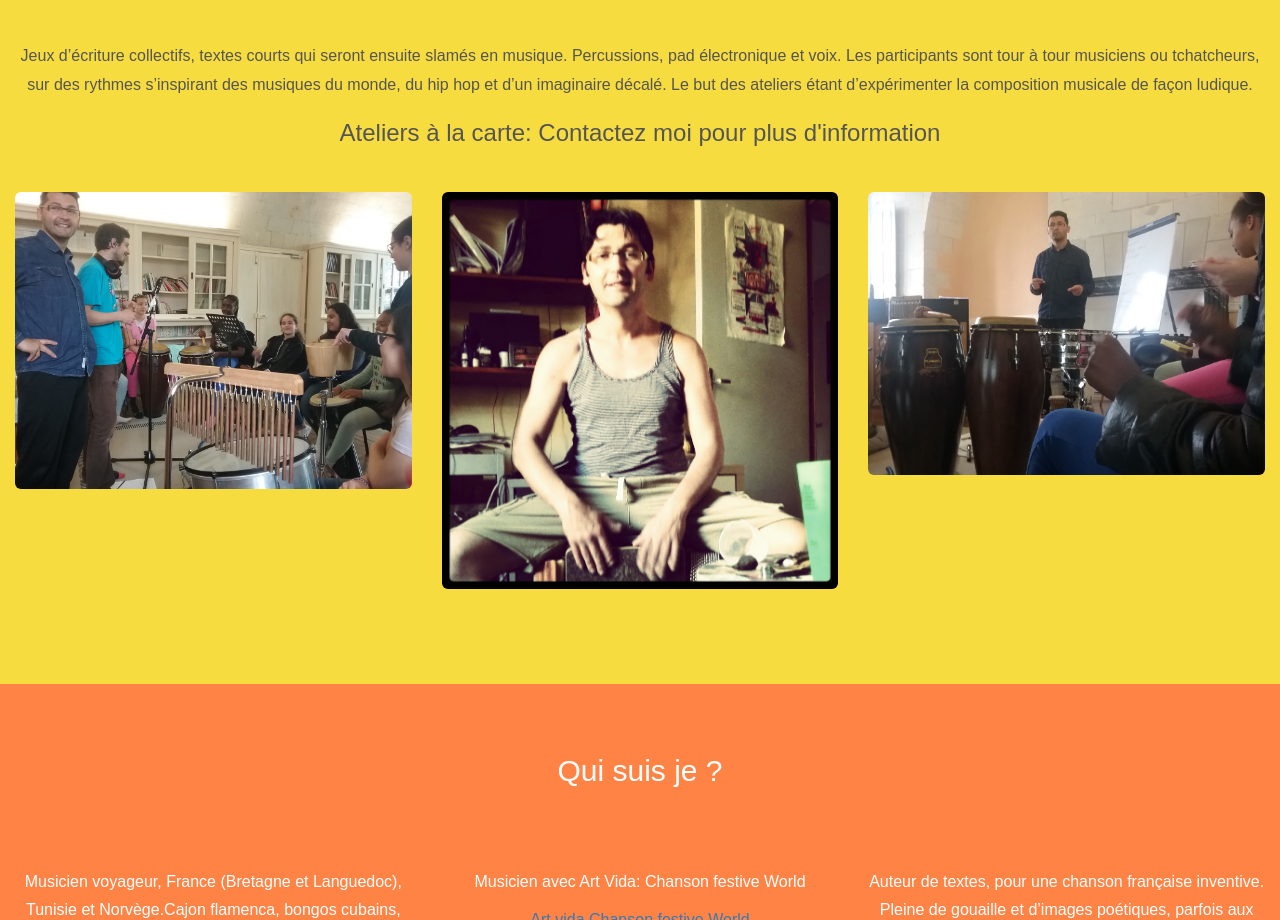
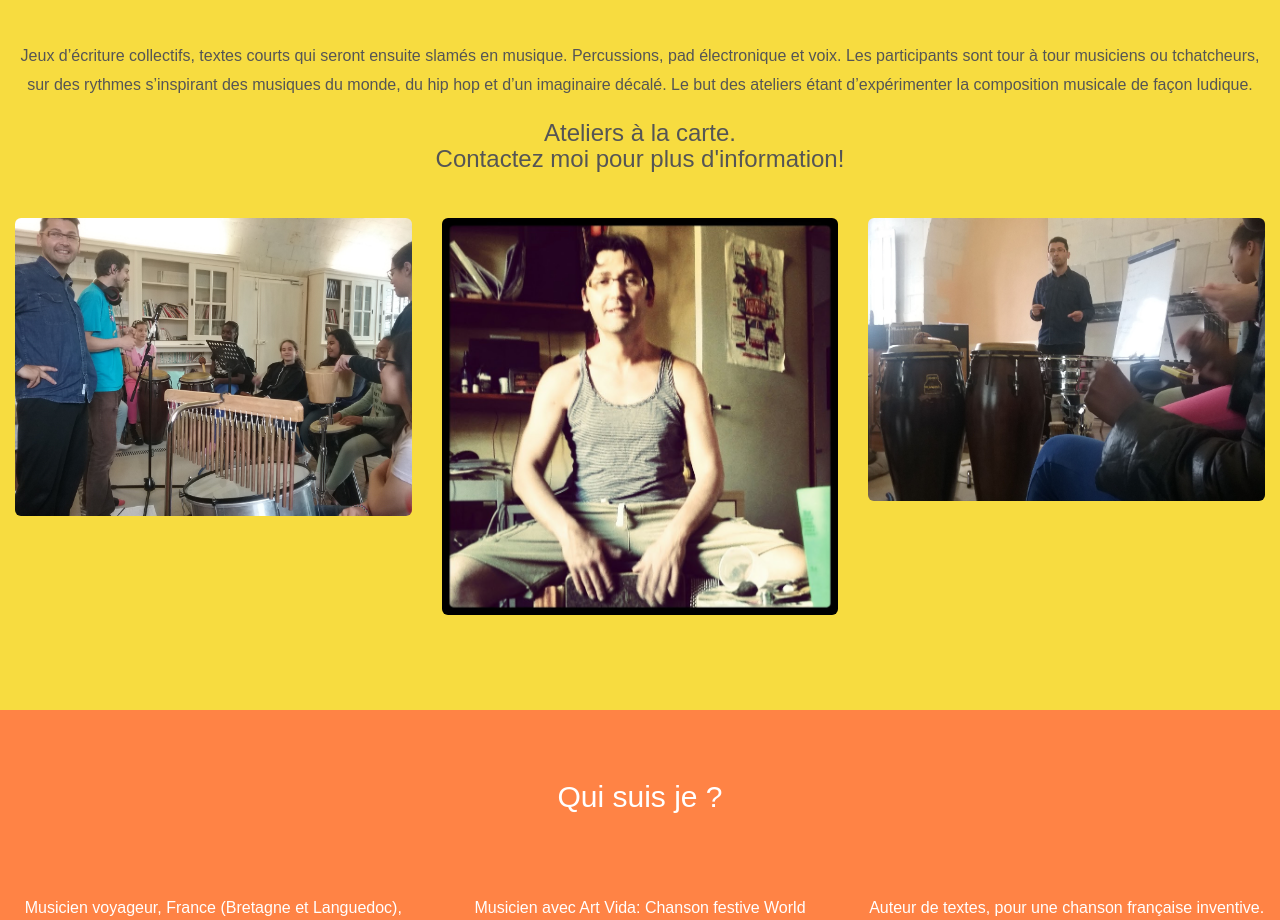
Before and after one commit to Zik-et-mots/Zik-Mots, a plain HTML site: page index.html in a window 1280 px wide. Shown: the part 941-1861 px from the top of the page. Drawn offline with nearby package versions, Linux system fonts and the light colour scheme; a web font is replaced by a local one.

Commit message:
Add files via upload

```diff
--- a/index.html
+++ b/index.html
@@ -49,7 +49,7 @@
   <p>Jeux d’écriture  collectifs, textes courts qui seront ensuite slamés en musique. Percussions, pad électronique et voix.
 Les participants sont tour à tour musiciens ou tchatcheurs, sur des rythmes s’inspirant des musiques du monde, du hip hop et d’un imaginaire décalé.
 Le but des ateliers étant d’expérimenter la composition musicale de façon ludique.</p>
-<h3>Ateliers à la carte: Contactez moi pour plus d'information</h3>
+<h3>Ateliers à la carte.<br> Contactez moi pour plus d'information!</h3>
 <br>
 
 <div class="row">
```
